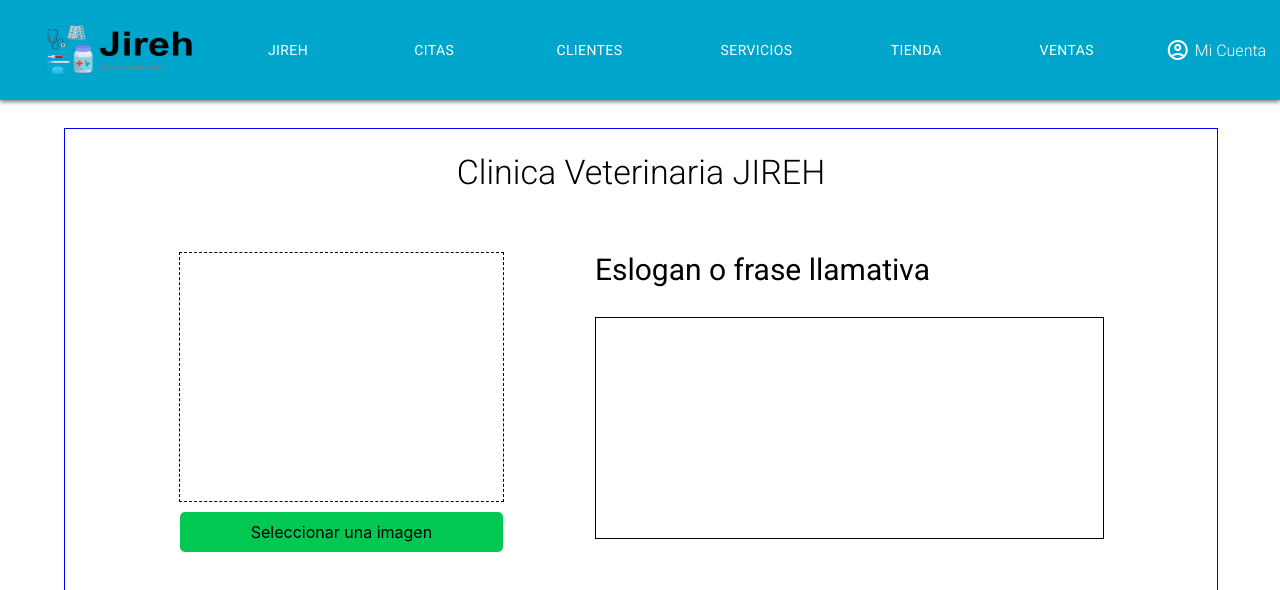
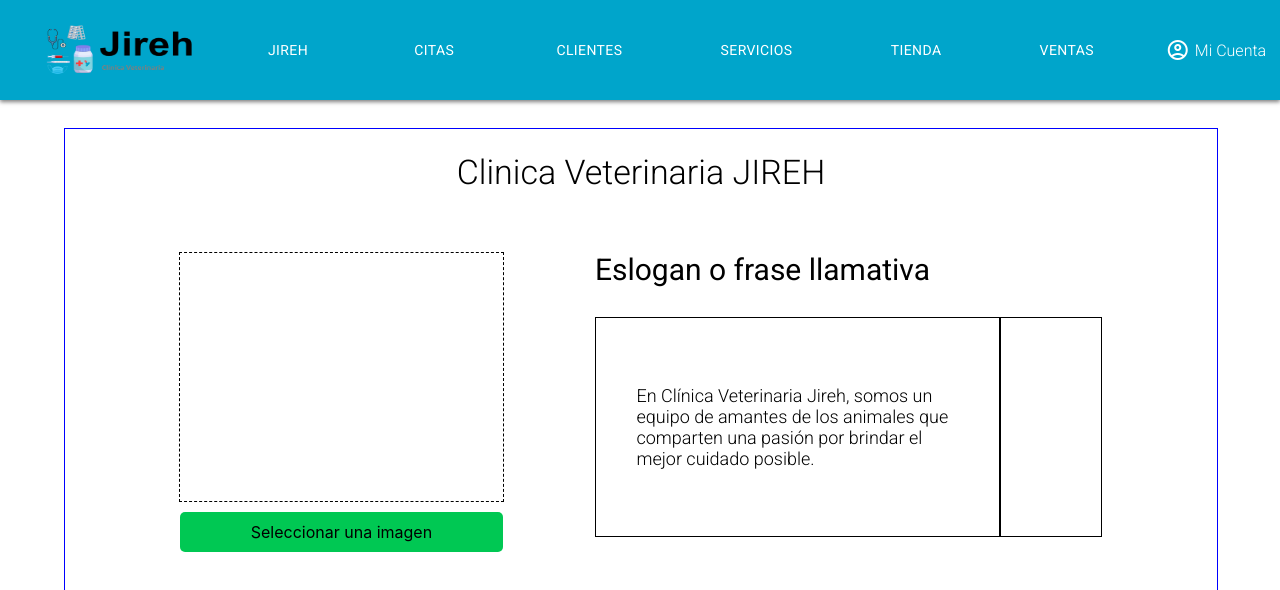
Before and after one commit to Angel07fco/Jireh, a React (Create React App) app: page /admin in a window 1280 px wide. Shown: the top 590 px of the page. Built offline with nearby package versions, Linux system fonts and the light colour scheme.

Commit message:
add files

```diff
--- a/src/assets/styles/Admin/Admin.css
+++ b/src/assets/styles/Admin/Admin.css
@@ -93,5 +93,19 @@ p {
     width: 100%;
     height: 220px;
     margin-top: 30px;
+    display: grid;
+    grid-template-columns: 80% 20%;
+    grid-template-rows: 220px;
+}
+
+.contenidoA .esloganA .textoE .textoContenidoE .frase {
+    display: flex;
+    justify-content: center;
+    align-items: center;
+    padding-left: 10%;
+    padding-right: 10%;
+}
+
+.contenidoA .esloganA .textoE .textoContenidoE div {
     border: 1px solid black;
 }
--- a/src/pages/Admin/Admin.js
+++ b/src/pages/Admin/Admin.js
@@ -50,10 +50,10 @@ function Admin() {
           <div className='textoE'>
             <h2>Eslogan o frase llamativa</h2>
             <div className='textoContenidoE'>
-              <div>
-
+              <div className='frase'>
+                <h5>En Clínica Veterinaria Jireh, somos un equipo de amantes de los animales que comparten una pasión por brindar el mejor cuidado posible.</h5>
               </div>
-              <div>
+              <div className='fraseButton'>
 
               </div>
             </div>
```
